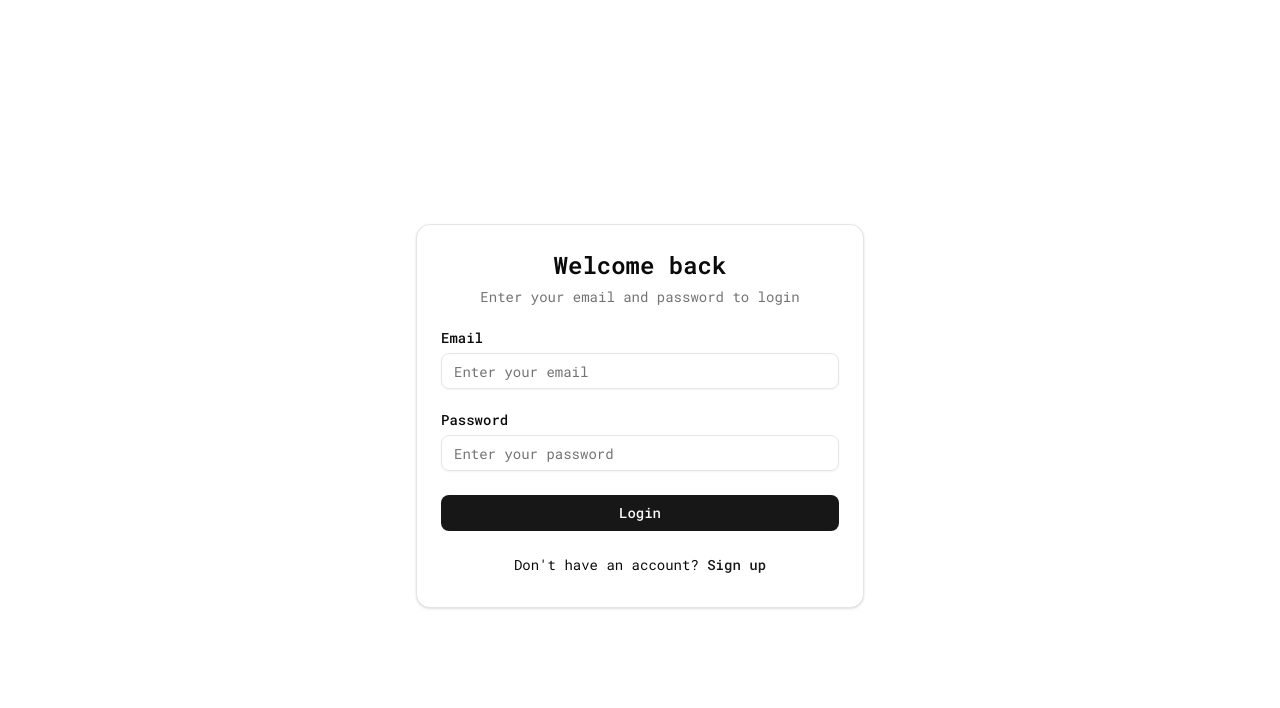
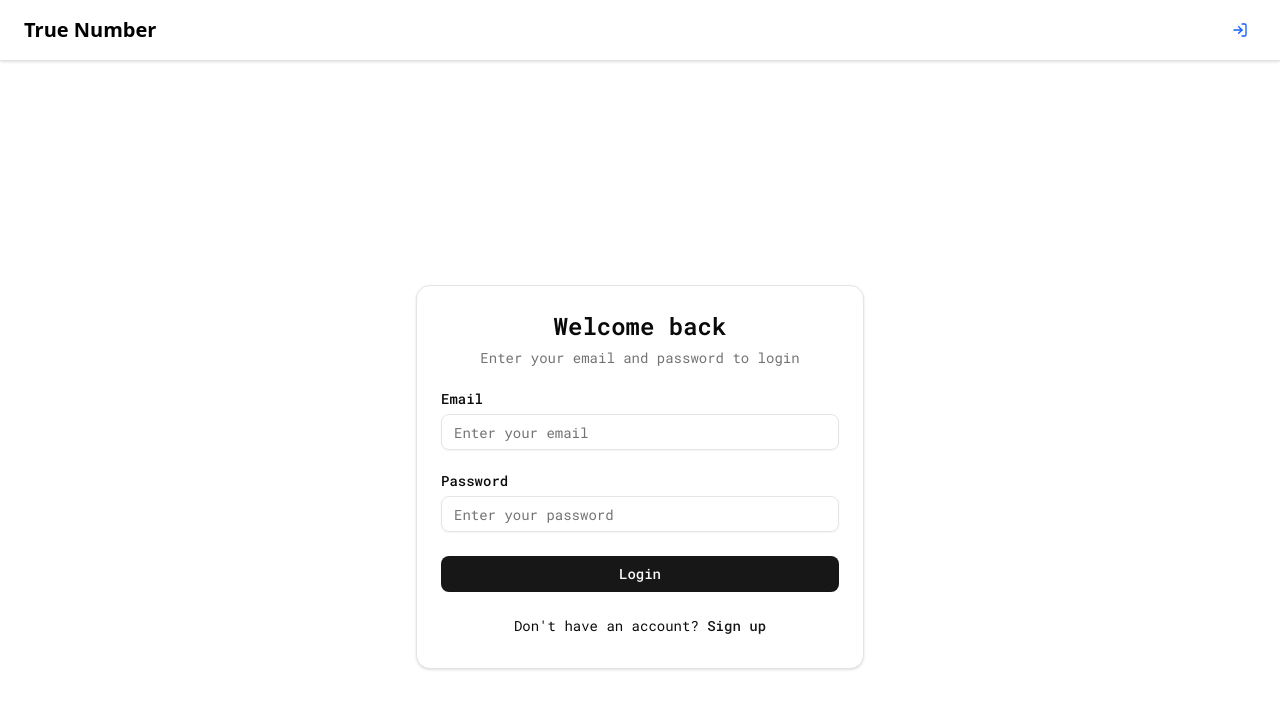
Before and after one commit to Peliah/true-number, a Next.js app: page / in a window 1280 px wide. Shown: the top 708 px of the page. Built offline with nearby package versions, Linux system fonts and the light colour scheme; no server answers.

Commit message:
chore: clean up layout and navbare

```diff
--- a/src/app/game/layout.tsx
+++ /dev/null
@@ -1,15 +0,0 @@
-import { Navbar } from "@/components/miscellenous/navbar";
-
-export default function GamePageLayout({
-    children,
-}: Readonly<{
-    children: React.ReactNode;
-}>) {
-
-    return (
-        <>
-            <Navbar />
-            {children}
-        </>
-    );
-}
--- a/src/app/layout.tsx
+++ b/src/app/layout.tsx
@@ -2,6 +2,7 @@ import type { Metadata } from "next";
 import { Geist, Geist_Mono, Roboto_Mono } from "next/font/google";
 import "./globals.css";
 import { Toaster } from "@/components/ui/sonner";
+import { Navbar } from "@/components/miscellenous/navbar";
 
 const geistSans = Geist({
   variable: "--font-geist-sans",
@@ -34,6 +35,8 @@ export default function RootLayout({
       <body
         className={`${geistSans.variable} ${geistMono.variable} ${robotoMono.variable} antialiased`}
       >
+        <Navbar />
+
         {children}
         <Toaster position="top-center" richColors />
       </body>
--- a/src/components/miscellenous/navbar.tsx
+++ b/src/components/miscellenous/navbar.tsx
@@ -72,7 +72,7 @@ export function Navbar() {
                 </Popover>
             ) : (
                 <Link
-                    href="/login"
+                    href="/"
                     className="text-sm font-medium text-blue-600 hover:underline"
                 >
                     <LogInIcon className="mr-2 h-4 w-4" />
```
